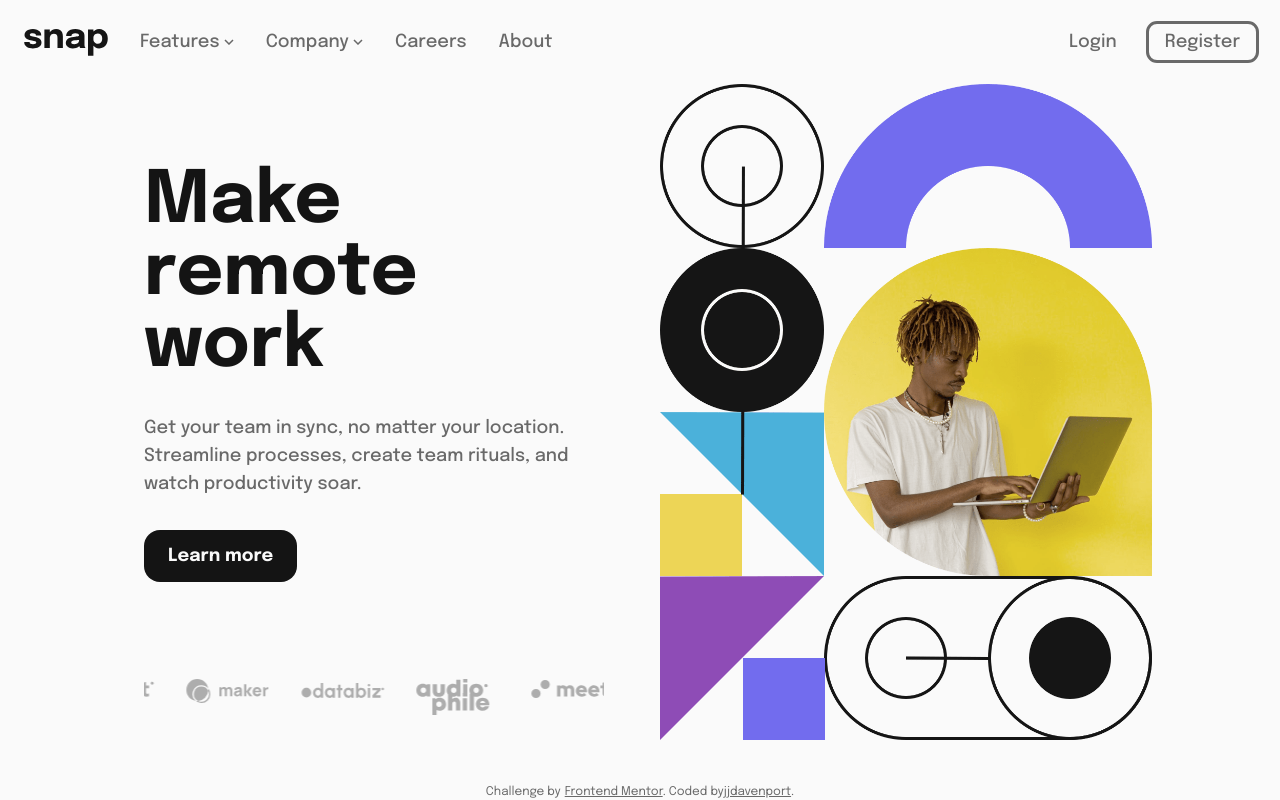
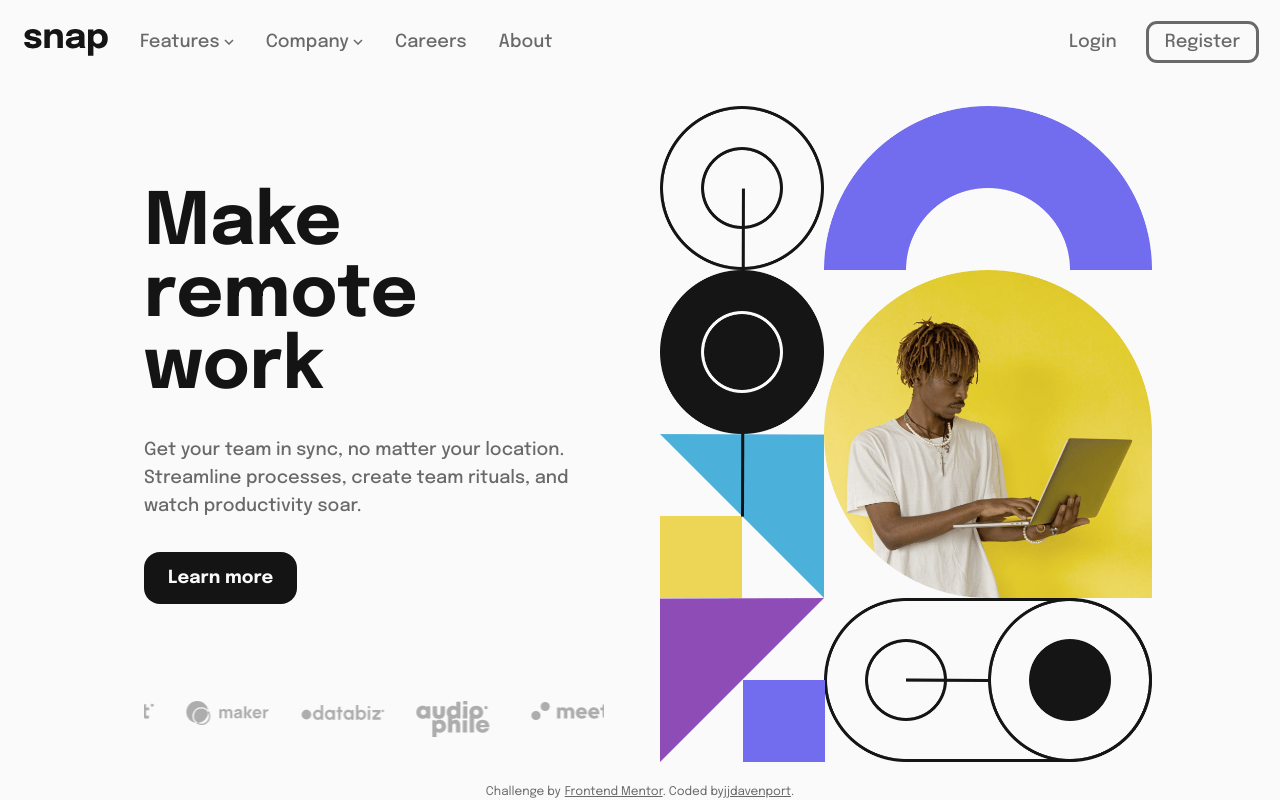
Before and after one commit to jjdavenport/intro-section-with-dropdown-navigation-main, a React (Vite) app: page / in a window 1280 px wide. Built offline with nearby package versions, Linux system fonts and the light colour scheme.

Commit message:
completed styling and layout

```diff
--- a/src/App.jsx
+++ b/src/App.jsx
@@ -16,13 +16,15 @@ function App() {
         <div className="flex min-h-screen flex-col bg-almostWhite font-custom font-medium text-mediumGray">
           <div className="relative flex flex-1 flex-col text-lg">
             <Nav tablet={tablet} />
-            <main className="grid grid-cols-2 grid-rows-none gap-10 px-32">
+            <div className="flex flex-1 items-center">
+              <main className="grid h-min grid-cols-2 grid-rows-none gap-10 lg:px-32">
                 <section className="flex flex-col">
                   <Content />
                   <Carousel />
                 </section>
                 <Hero hero={desktopHero} />
               </main>
+            </div>
           </div>
           <Footer />
         </div>
--- a/src/components/company.jsx
+++ b/src/components/company.jsx
@@ -4,7 +4,7 @@ const Company = ({ leave, enter }) => {
       <dialog
         onMouseEnter={enter}
         onMouseLeave={leave}
-        className="absolute left-64 top-16 m-0 flex rounded-lg p-4 text-mediumGray shadow-2xl"
+        className="absolute left-60 top-16 m-0 flex rounded-lg p-4 text-mediumGray shadow-2xl lg:left-64"
       >
         <ul className="flex flex-col gap-2">
           <li>
--- a/src/components/content.jsx
+++ b/src/components/content.jsx
@@ -2,7 +2,7 @@ const Content = () => {
   return (
     <>
       <article className="flex flex-1 flex-col items-center gap-4 p-4 py-6 text-center lg:items-start lg:justify-center lg:gap-8 lg:text-left">
-        <h1 className="text-3xl font-bold text-almostBlack md:text-7xl">
+        <h1 className="text-3xl font-bold text-almostBlack lg:text-6xl xl:text-7xl">
           Make remote work
         </h1>
         <p>
--- a/src/components/features.jsx
+++ b/src/components/features.jsx
@@ -4,7 +4,7 @@ const Features = ({ todo, calendar, reminders, planning, enter, leave }) => {
       <dialog
         onMouseEnter={enter}
         onMouseLeave={leave}
-        className="absolute left-24 top-16 m-0 flex rounded-lg p-4 text-mediumGray shadow-2xl"
+        className="absolute m-0 flex rounded-lg p-4 text-mediumGray shadow-2xl md:left-20 md:top-16 lg:left-24"
       >
         <ul className="flex flex-col gap-2">
           <li>
```
Lines whose indentation alone changed are shown as unchanged.
